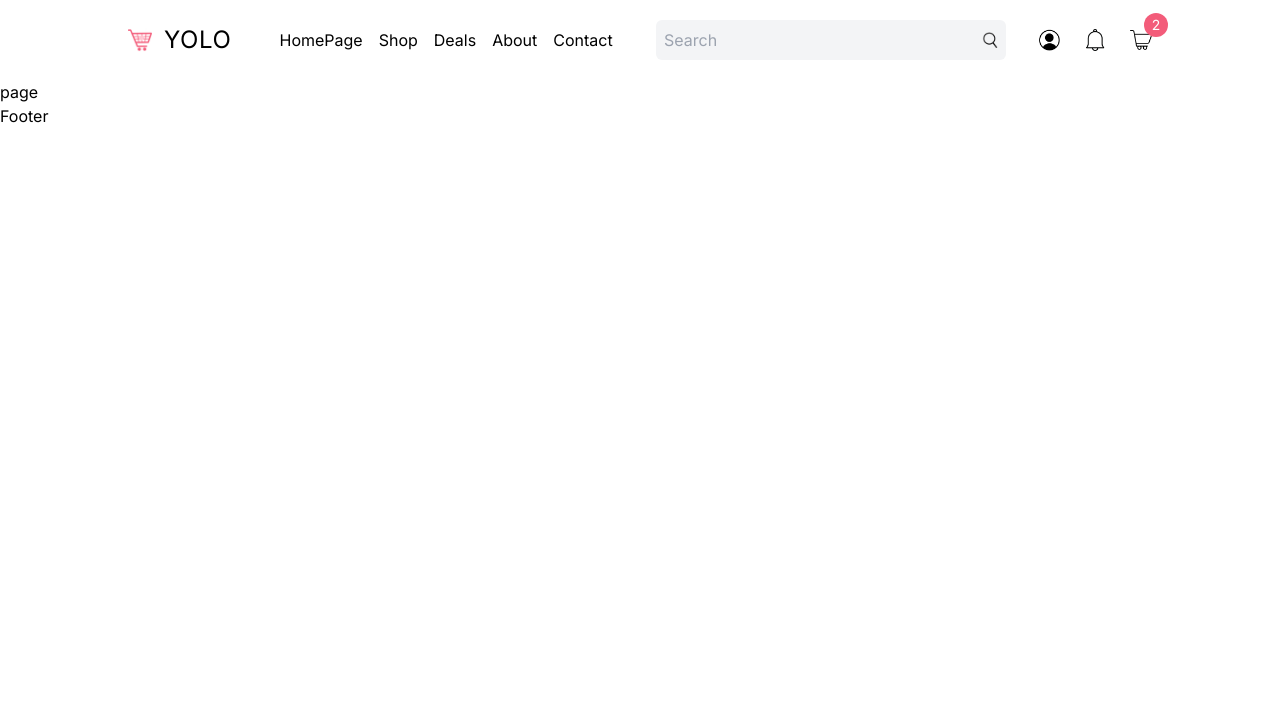
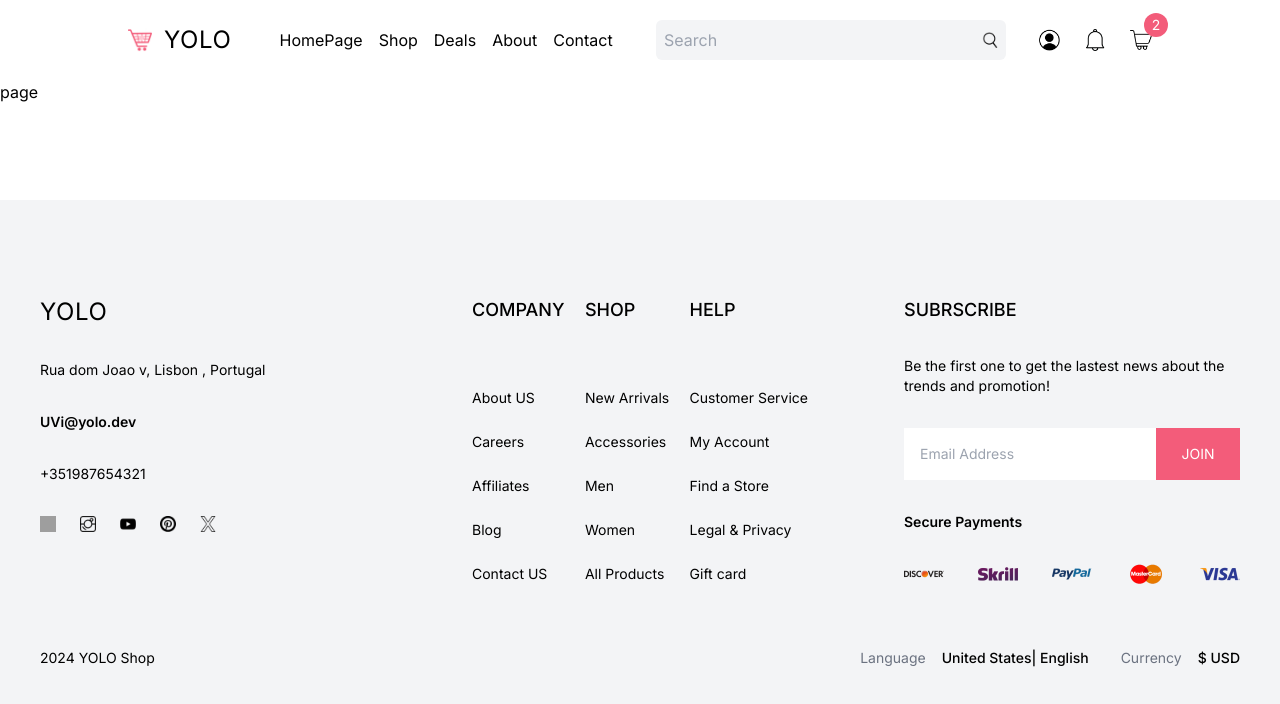
Before and after one commit to vigneshuthra/ecom_site, a Next.js app: page /list in a window 1280 px wide. Shown: the top 704 px of the page. Built offline with nearby package versions, Linux system fonts and the light colour scheme; grey boxes are pictures that could not be loaded.

Commit message:
footer updated

```diff
--- a/src/components/Footer.tsx
+++ b/src/components/Footer.tsx
@@ -1,8 +1,103 @@
+import Image from 'next/image'
+import Link from 'next/link'
 import React from 'react'
 
 const Footer = () => {
   return (
-    <div>Footer</div>
+    <div className='flex flex-col px-4 py-24 md:px-8 lg:px-10 bg-gray-100 text-sm mt-24'>
+      {/* Top */}
+      <div className='flex flex-col w-full md:flex-row justify-between gap-24'>
+
+        {/* left */}
+        <div className='w-full md:w-1/2 lg:w-1/2 flex flex-col gap-8'>
+          <Link href={'/'}>
+            <div className='text-2xl tracking-wide'>YOLO</div>
+          </Link>
+          <p> Rua dom Joao v, Lisbon , Portugal</p>
+          <span className='font-semibold'>UVi@yolo.dev</span>
+          <span>+351987654321</span>
+          <div className='flex w-full gap-6'>
+            <Image src="/fackbook.png" alt={''} width={16} height={16} />
+            <Image src="/instagram.png" alt={''} width={16} height={16} />
+            <Image src="/youtube.png" alt={''} width={16} height={16} />
+            <Image src="/pinterest.png" alt={''} width={16} height={16} />
+            <Image src="/x.png" alt={''} width={16} height={16} />
+          </div>
+        </div>
+
+        {/* center */}
+        <div className='hidden lg:flex justify-between w-1/2'>
+          <div className='flex flex-col justify-between'>
+
+            <h1 className='font-medium text-lg'>COMPANY</h1>
+            <div className='flex flex-col gap-6'>
+              <Link href={''}>About US</Link>
+              <Link href={''}>Careers</Link>
+              <Link href={''}>Affiliates</Link>
+              <Link href={''}>Blog</Link>
+              <Link href={''}>Contact US</Link>
+            </div>
+          </div>
+          <div className='flex flex-col justify-between'>
+
+            <h1 className='font-medium text-lg'>SHOP</h1>
+            <div className='flex flex-col gap-6'>
+              <Link href={''}>New Arrivals</Link>
+              <Link href={''}>Accessories</Link>
+              <Link href={''}>Men</Link>
+              <Link href={''}>Women</Link>
+              <Link href={''}>All Products</Link>
+            </div>
+          </div><div className='flex flex-col justify-between'>
+
+            <h1 className='font-medium text-lg'>HELP</h1>
+            <div className='flex flex-col gap-6'>
+              <Link href={''}> Customer Service</Link>
+              <Link href={''}>My Account</Link>
+              <Link href={''}>Find a Store</Link>
+              <Link href={''}>Legal & Privacy</Link>
+              <Link href={''}>Gift card</Link>
+            </div>
+          </div>
+
+        </div>
+
+
+        {/* right */}
+        <div className='w-full md:w-1/2 lg:w-1/2 flex flex-col gap-8'>
+          <h1 className='font-medium text-lg'>SUBRSCRIBE</h1>
+          <p> Be the first one to get the lastest news about the trends and promotion!</p>
+          <div className='flex'>
+            <input type="text" placeholder='Email Address' className='p-4 w-3/4' />
+            <button className='w-1/4 bg-bgRed text-white'>JOIN</button>
+          </div>
+          <span className='font-semibold'>Secure Payments</span>
+          <div className='flex justify-between'>
+            <Image src="/discover.png" alt={''} width={40} height={20} />
+            <Image src="/skrill.png" alt={''} width={40} height={20} />
+            <Image src="/paypal.png" alt={''} width={40} height={20} />
+            <Image src="/mastercard.png" alt={''} width={40} height={20} />
+            <Image src="/visa.png" alt={''} width={40} height={20} />
+
+          </div>
+        </div>
+      </div>
+      {/* Bottom */}
+      <div className='flex flex-col md:flex-row items-center justify-between gap-8 mt-16'>
+        <div className=''> 2024 YOLO Shop</div>
+        <div className='flex flex-col gap-8 md:flex-row'>
+          <div className=''>
+            <span className='text-gray-500 mr-4'>Language</span>
+            <span className='font-medium'>United States| English </span>
+          </div>
+          <div className=''>
+            <span className='text-gray-500 mr-4'>Currency</span>
+            <span className='font-medium'>$ USD </span>
+          </div>
+        </div>
+      </div>
+
+    </div>
   )
 }
 
```
